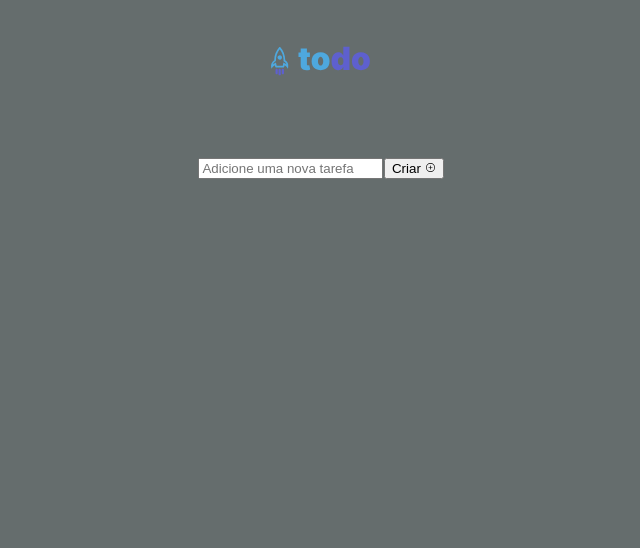
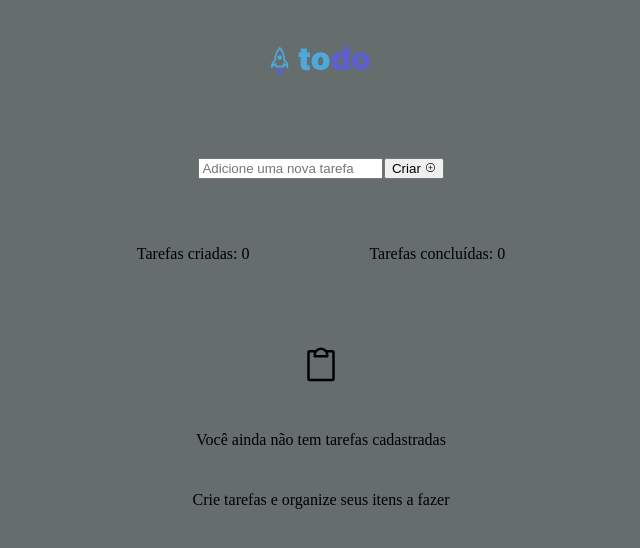
Before and after one commit to lucassilva3g/TODO-List-React, a React (Vite) app: page / in a window 1280 px wide. Shown: the top 548 px of the page, without its empty margins (319-959 px from the left). Built offline with nearby package versions, Linux system fonts and the light colour scheme.

Commit message:
Colocando os elementos no projeto

```diff
--- a/src/App.tsx
+++ b/src/App.tsx
@@ -1,14 +1,19 @@
-import { Input } from './components/Input';
-import {Logo} from './components/Logo';
-import './styles/index.css';
+import { Input } from "./components/Input";
+import { Logo } from "./components/Logo";
+import Items from "./components/Items";
 
+import "./styles/index.css";
 
 const App = () => {
   return (
     <div>
-       <Logo />
-       <Input />
-
+      <Logo />
+      <Input />
+     <div className="tarefas">
+     <p className="tarefa">Tarefas criadas: 0</p>
+        <p className="tarefa">Tarefas concluídas: 0</p>
+     </div>
+      <Items />
     </div>
   );
 };
--- /dev/null
+++ b/src/components/Items.tsx
@@ -0,0 +1,17 @@
+import {Clipboard} from "@phosphor-icons/react";
+
+const items = () => {
+  if (items.length === 0) {
+    return (
+      <div className="itens-lista">
+        <p><Clipboard size={40} /></p>
+        <p>Você ainda não tem tarefas cadastradas</p>
+        <p>Crie tarefas e organize seus itens a fazer</p>
+      </div>
+    );
+  }
+
+  return <div>{}</div>;
+};
+
+export default items;
--- a/src/styles/index.css
+++ b/src/styles/index.css
@@ -16,3 +16,21 @@ img {
   align-items: center;
   gap: 0.5px;
 }
+
+.tarefas {
+  display: flex;
+  flex-direction: row;
+  justify-content: center;
+  align-items: center;
+  gap: 120px;
+  padding-top: 50px;
+}
+
+.itens-lista {
+  display: flex;
+  flex-direction: column;
+  justify-content: center;
+  align-items: center;
+  gap: 10px;
+  padding-top: 50px;
+}
```
Also changed, not shown: src/App.css (deleted, +0 -42 lines), src/components/Task.tsx (deleted).
